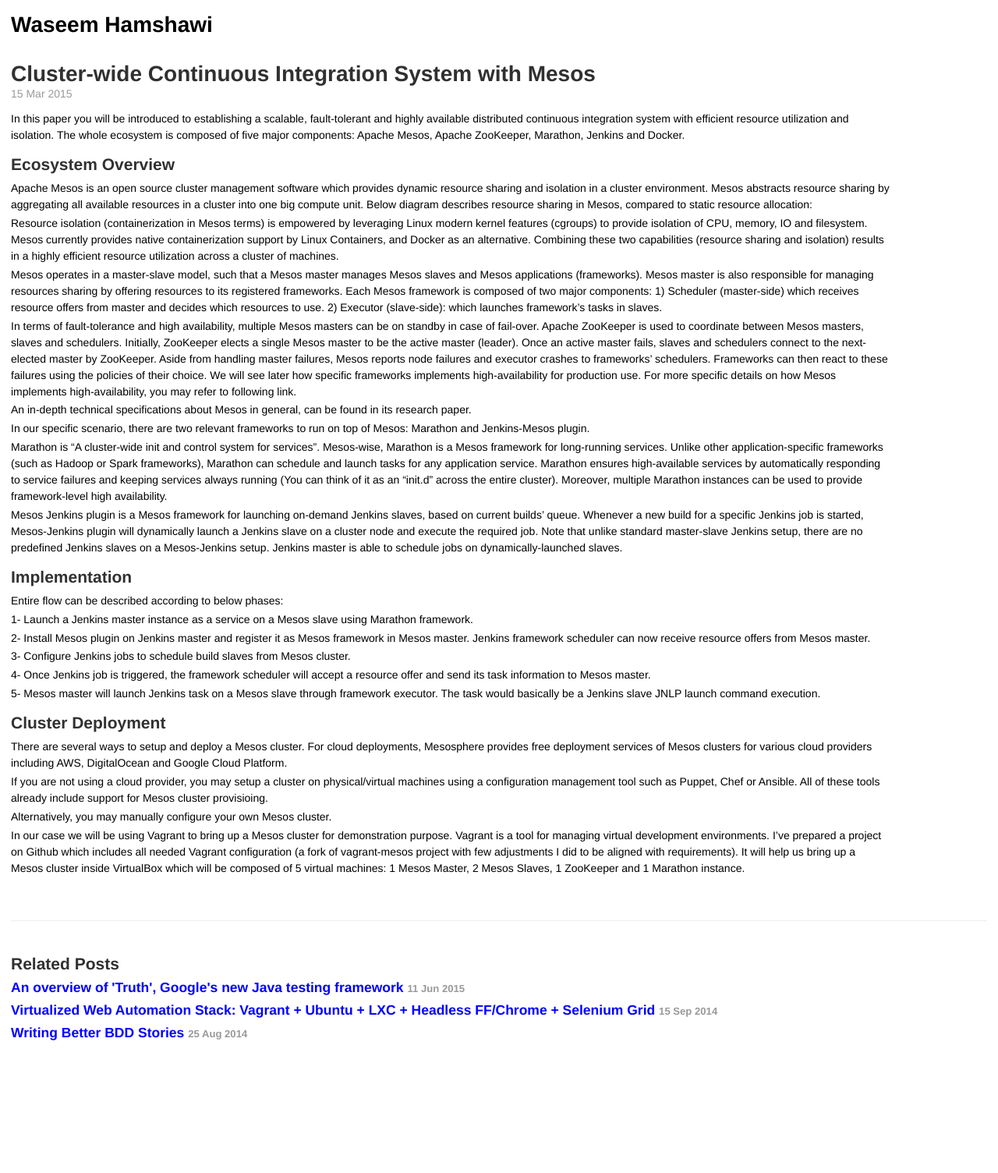
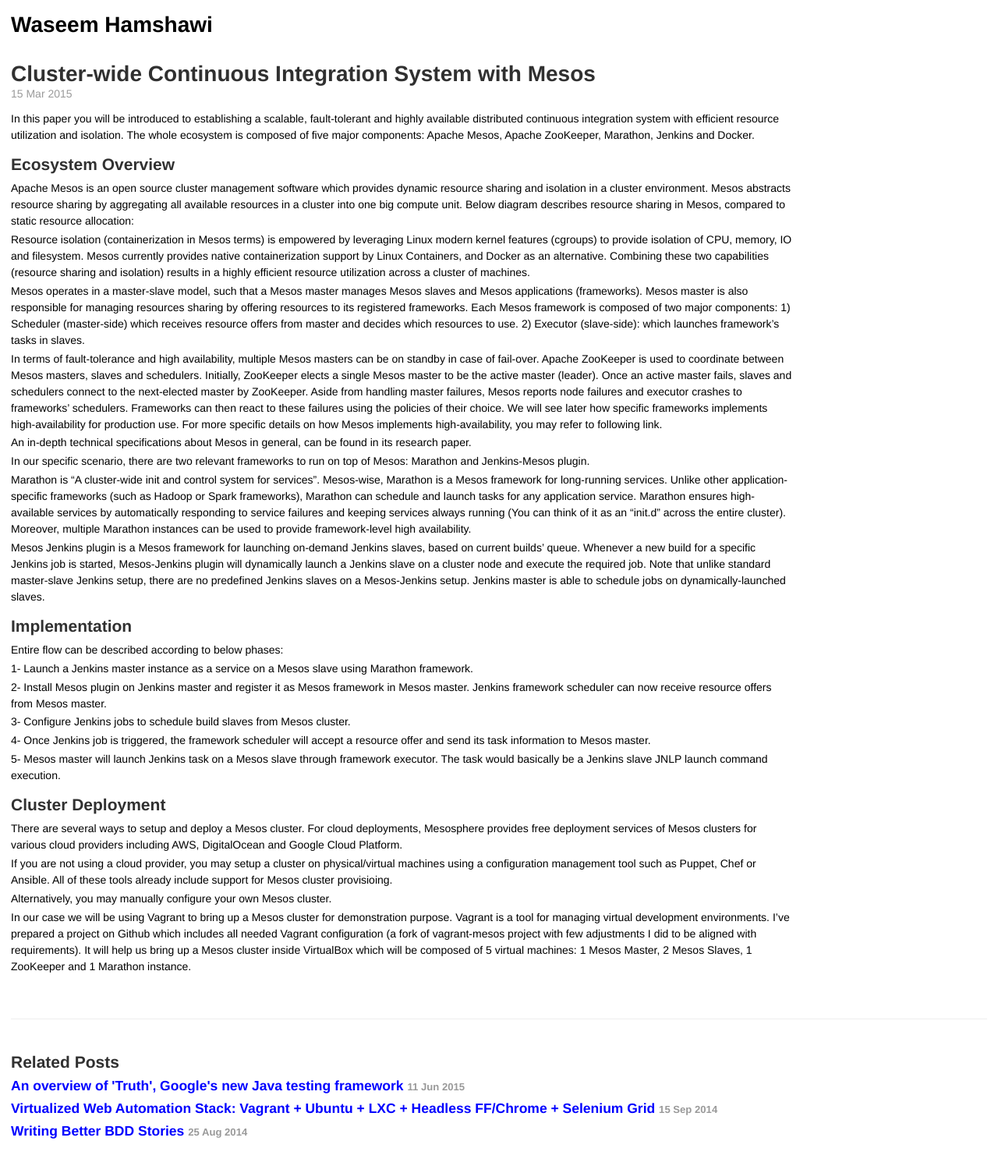
Before and after one commit to waseemh/waseemh.github.io_F, a Jekyll site: the page built from _posts/2015-03-15-cluster-wideci-system-mesos-jenkins.md, in a window 1280 px wide. Shown: the whole page at 78% size. Built offline with Jekyll 4.4.1, drawn with Linux system fonts in a browser that asks for light colours; Markdown is read by kramdown in place of the engine named in the settings; before the commit the page ends 1378 px from its top, so only the background shows below that.

Commit message:
Update poole.css

```diff
--- a/public/css/poole.css
+++ b/public/css/poole.css
@@ -314,7 +314,7 @@
   margin-bottom: 4em;
 }
 
-.post {  max-width: 90%; }
+.post {  max-width: 80%; }
 
 /* Blog post or page title */
 .page-title,
```
